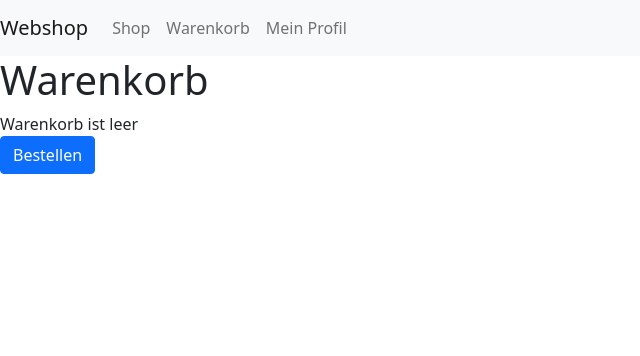
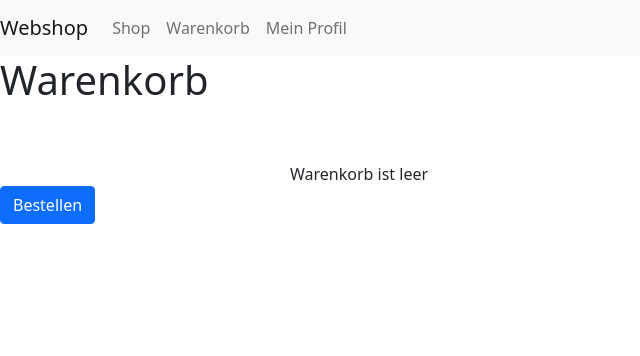
Before and after one commit to immernowach/m151_webshop, a PHP site: page /pages/shopping-cart.php in a window 1280 px wide. Shown: the top 356 px of the page, without its empty margins (0-640 px from the left). Run offline with PHP 8.4, Linux system fonts and the light colour scheme; the visitor is signed in with stand-in values (Sample User, id 1).

Commit message:
UI impovments

```diff
--- a/app/pages/shopping-cart.php
+++ b/app/pages/shopping-cart.php
@@ -23,6 +23,10 @@
     ?>
 
     <h1>Warenkorb</h1>
+
+    <div style="height: 50px;"></div>
+
+    <div class="mx-auto" style="width: 700px;">
 
     <?php
         if(isset($_SESSION['cart']) && is_array($_SESSION['cart'])) {
@@ -52,6 +56,8 @@
         }
     ?>
 
+    </div>
+
     <form action="./successfullyordered.php" method="post">
         <button type="submit" class="btn btn-primary">Bestellen</button>
     </form>
```
